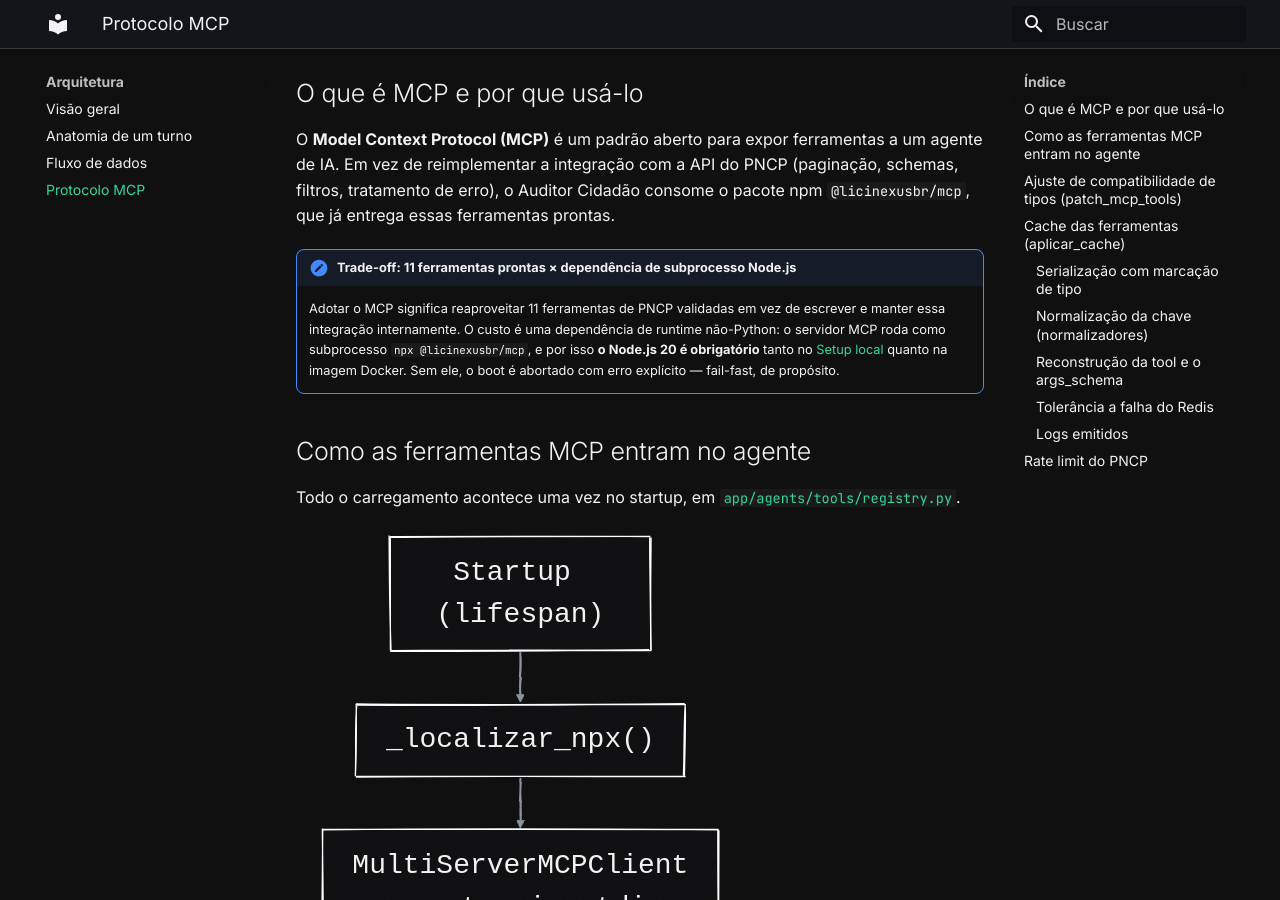
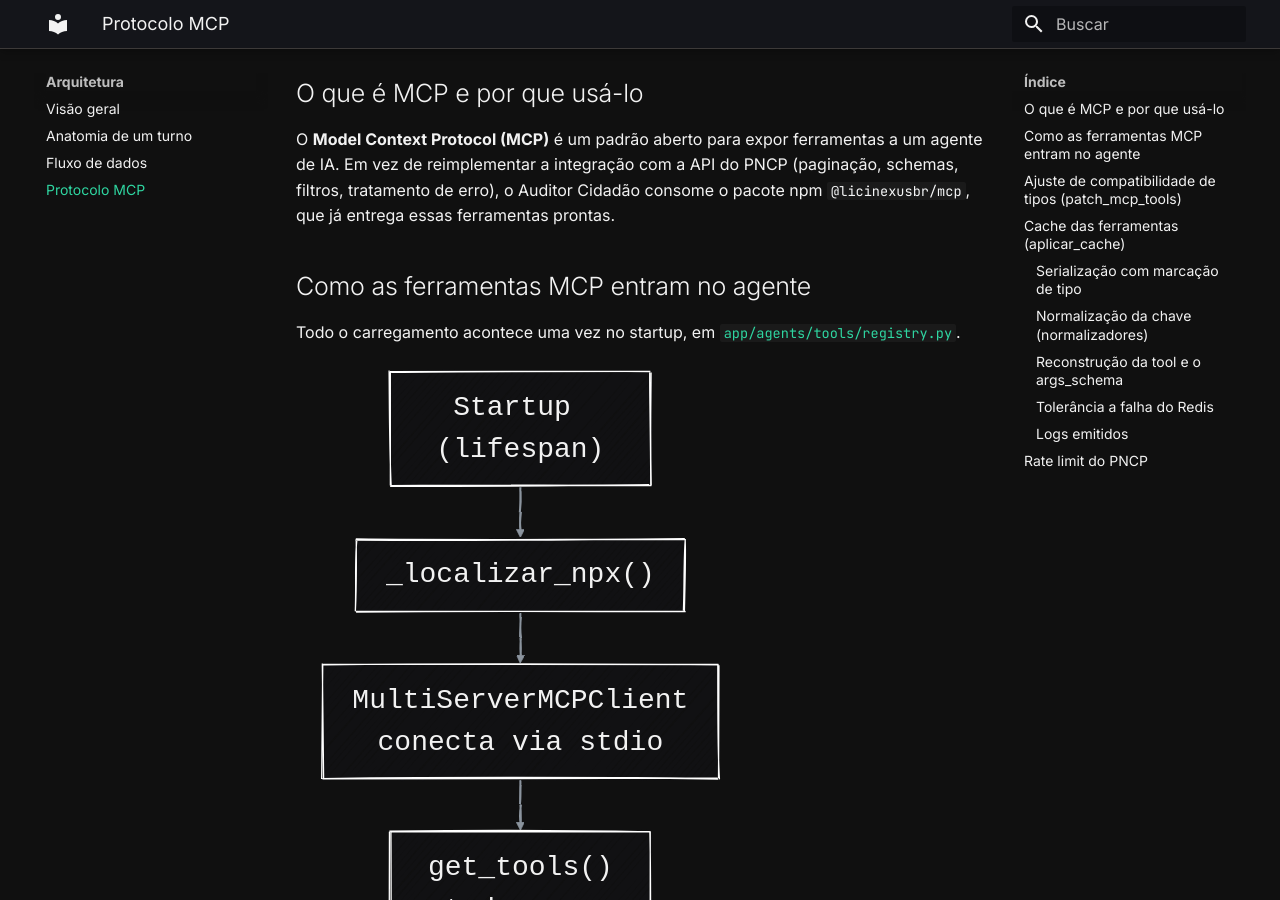
Before and after one commit to Moreira-89/auditor-cidadao, an MkDocs documentation site: the page built from docs/arquitetura/protocolo_mcp.md, in a window 1280 px wide and 900 px high, scrolled down 322 px. Built offline with MkDocs 1.6.1 and Material for MkDocs 9.7.7, drawn with Linux system fonts in a browser that asks for light colours; some of the changed text lies outside the part shown.

Commit message:
docs: move trade-off do MCP/Node.js da doc de arquitetura pro roadmap
Trade-offs de projeto (por que decidir X em vez de Y) pertencem ao
roadmap, não à documentação técnica de referência. Remove o box
"Trade-off: 11 ferramentas prontas × dependência de subprocesso
Node.js" de docs/arquitetura/protocolo_mcp.md e registra a mesma
decisão como item #14 em "Pendências Técnicas Conhecidas" do
AuditorCidadaoRoadmap.md. Busquei em todo docs/ por outros boxes
"Trade-off" e não achei mais nenhum — esse era o único.

```diff
--- a/docs/arquitetura/protocolo_mcp.md
+++ b/docs/arquitetura/protocolo_mcp.md
@@ -11,13 +11,6 @@ O **Model Context Protocol (MCP)** é um padrão aberto para expor ferramentas a
 vez de reimplementar a integração com a API do PNCP (paginação, schemas, filtros, tratamento de
 erro), o Auditor Cidadão consome o pacote npm `@licinexusbr/mcp`, que já entrega essas ferramentas
 prontas.
-
-!!! note "Trade-off: 11 ferramentas prontas × dependência de subprocesso Node.js"
-    Adotar o MCP significa reaproveitar 11 ferramentas de PNCP validadas em vez de escrever e
-    manter essa integração internamente. O custo é uma dependência de runtime não-Python: o
-    servidor MCP roda como subprocesso `npx @licinexusbr/mcp`, e por isso **o Node.js 20 é
-    obrigatório** tanto no [Setup local](../operacional/setup_local.md) quanto na imagem Docker.
-    Sem ele, o boot é abortado com erro explícito — fail-fast, de propósito.
 
 ## Como as ferramentas MCP entram no agente
 
@@ -186,4 +179,4 @@ requisições simultâneas. O cache de 24h mitiga o caso comum — consultas rep
     | Requisito | O que esta página resolve |
     |---|---|
     | **T3** — Uso de dados (preparação, armazenamento) | Cache TTL no Redis e truncamento de retorno |
-    | **T5** — Arquitetura com agentes (trade-offs) | Reuso via MCP × dependência de Node.js; cache local × distribuído |
+    | **T5** — Arquitetura com agentes | Integração via protocolo MCP (stdio) e cache distribuído (Redis) das ferramentas — trade-offs de projeto documentados no [Roadmap](https://github.com/Moreira-89/auditor-cidadao/blob/main/AuditorCidadaoRoadmap.md) |
```
Also changed, not shown: AuditorCidadaoRoadmap.md (+1 -0 lines).
